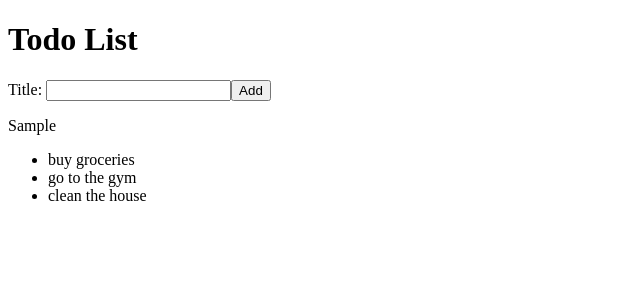
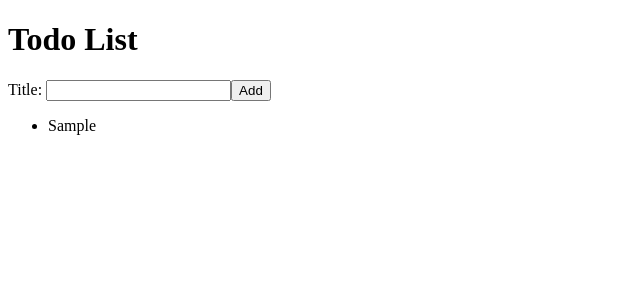
Before and after one commit to Code-the-Dream-School/ctd-react-egret, a React (Create React App) app in the folder todolist/: page / in a window 1280 px wide. Both pictures are taken after typing "Sample" into the empty fields and a click on the button "Add". Shown: the top 300 px of the page, without its empty margins (0-640 px from the left). Built offline with nearby package versions, Linux system fonts and the light colour scheme; the HTML template or start-up script is replaced by a standard one.

Commit message:
lesson 1-4 finished

```diff
--- a/todolist/src/AddTodoForm.js
+++ b/todolist/src/AddTodoForm.js
@@ -1,20 +1,30 @@
-import React from "react";
+import React, { useState } from "react";
 
 function AddTodoForm(props) {
-  const formRef= React.useRef(null);
+  const [todoTitle, setTodoTitle] = useState("");
+  const { onAddTodo } = props;
+
+  function handleTitleChange(event) {
+    let newTodoTitle = event.target.value;
+    setTodoTitle(newTodoTitle);
+  }
+
 
   function handleAddTodo(event) {
     event.preventDefault();
-    const todoTitle = event.target.title.value;
-    console.log(todoTitle);
-    formRef.current.reset();
-    props.onAddTodo(todoTitle);
+    onAddTodo({title: todoTitle, id: Date.now()});
+    setTodoTitle("");
   }
   return (
     <div>
-      <form onSubmit={handleAddTodo} ref={formRef}>
+      <form onSubmit={handleAddTodo}>
         <label>Title: </label>
-        <input id="todoTitle" name="title"></input>
+        <input
+          id="todoTitle"
+          name="title"
+          value={todoTitle}
+          onChange={handleTitleChange}
+        ></input>
         <label htmlFor="todoTitle"></label>
         <button type="submit">Add</button>
       </form>
--- a/todolist/src/App.js
+++ b/todolist/src/App.js
@@ -3,14 +3,18 @@
 import AddTodoForm from "./AddTodoForm";
 
 function App() {
-  const [newTodo, setNewTodo] = useState("");
+  //const [newTodo, setNewTodo] = useState("");
+  const [todoList, setTodoList] = useState([]);
 
+  function addTodo(newTodo) {
+    setTodoList([...todoList, newTodo])
+  }
   return (
     <div>
       <h1>Todo List</h1>
-      <AddTodoForm onAddTodo={setNewTodo}/>
-      <p>{newTodo}</p>
-      <TodoList/>
+      <AddTodoForm onAddTodo={addTodo}/>
+
+      <TodoList todoList={todoList}/>
 
     </div>
   );
--- a/todolist/src/TodoList.js
+++ b/todolist/src/TodoList.js
@@ -1,22 +1,9 @@
 import React from "react";
 import TodoListItem from "./TodoListItem";
 
-const todoList = [
-  {
-    id: 1,
-    title: "buy groceries",
-  },
-  {
-    id: 2,
-    title: "go to the gym",
-  },
-  {
-    id: 3,
-    title: "clean the house",
-  },
-];
 
-function TodoList() {
+function TodoList(props) {
+  const { todoList } = props;
   return (
     <div>
       <ul>
--- a/todolist/src/TodoListItem.js
+++ b/todolist/src/TodoListItem.js
@@ -1,11 +1,9 @@
 import React from "react";
 
-function TodoListItem (props) {
-    console.log(props);
+function TodoListItem(props) {
+  const { todo } = props;
 
-    return (
-        <li>{props.todo.title}</li>
-    );
+  return <li>{todo.title}</li>;
 }
 
 export default TodoListItem;
```
